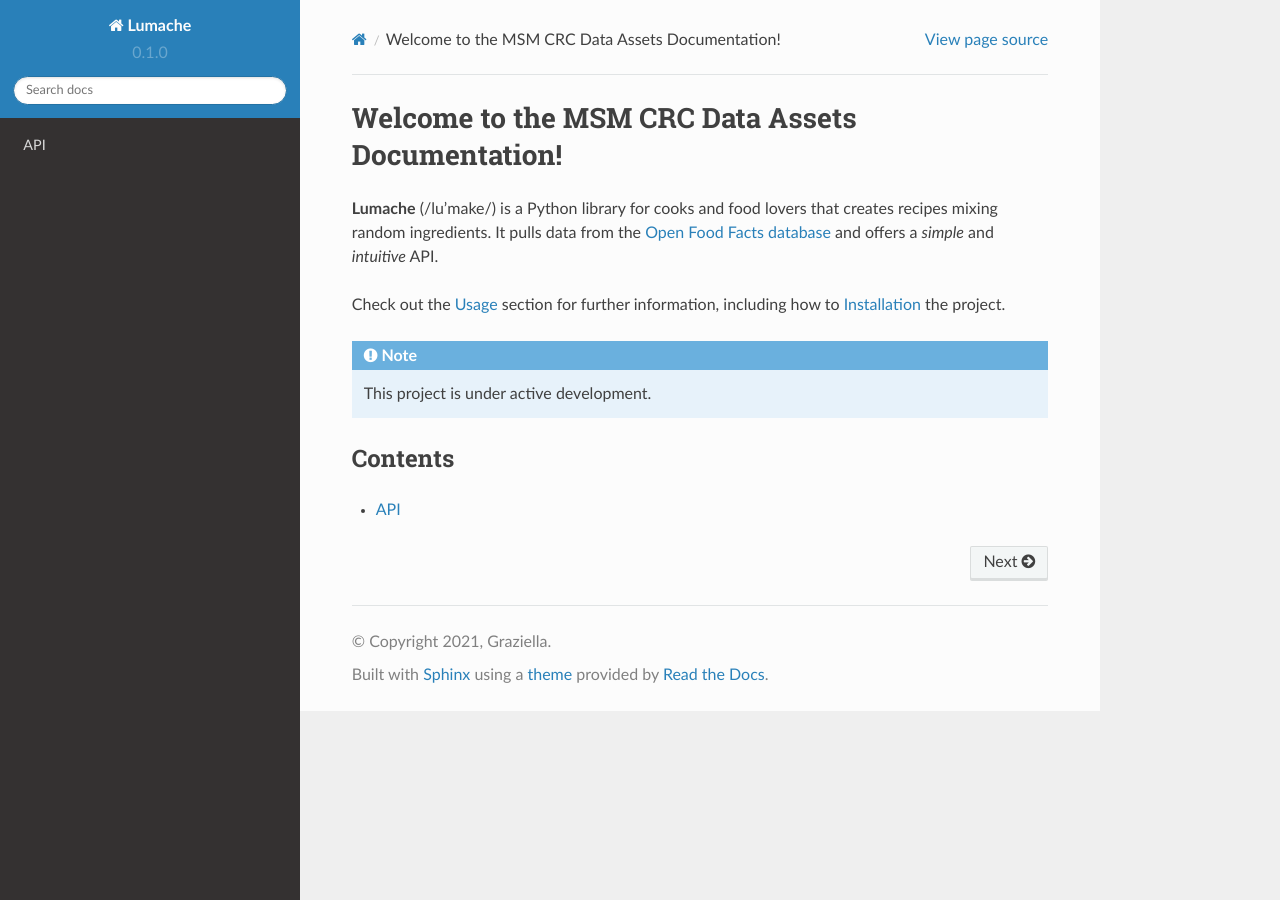
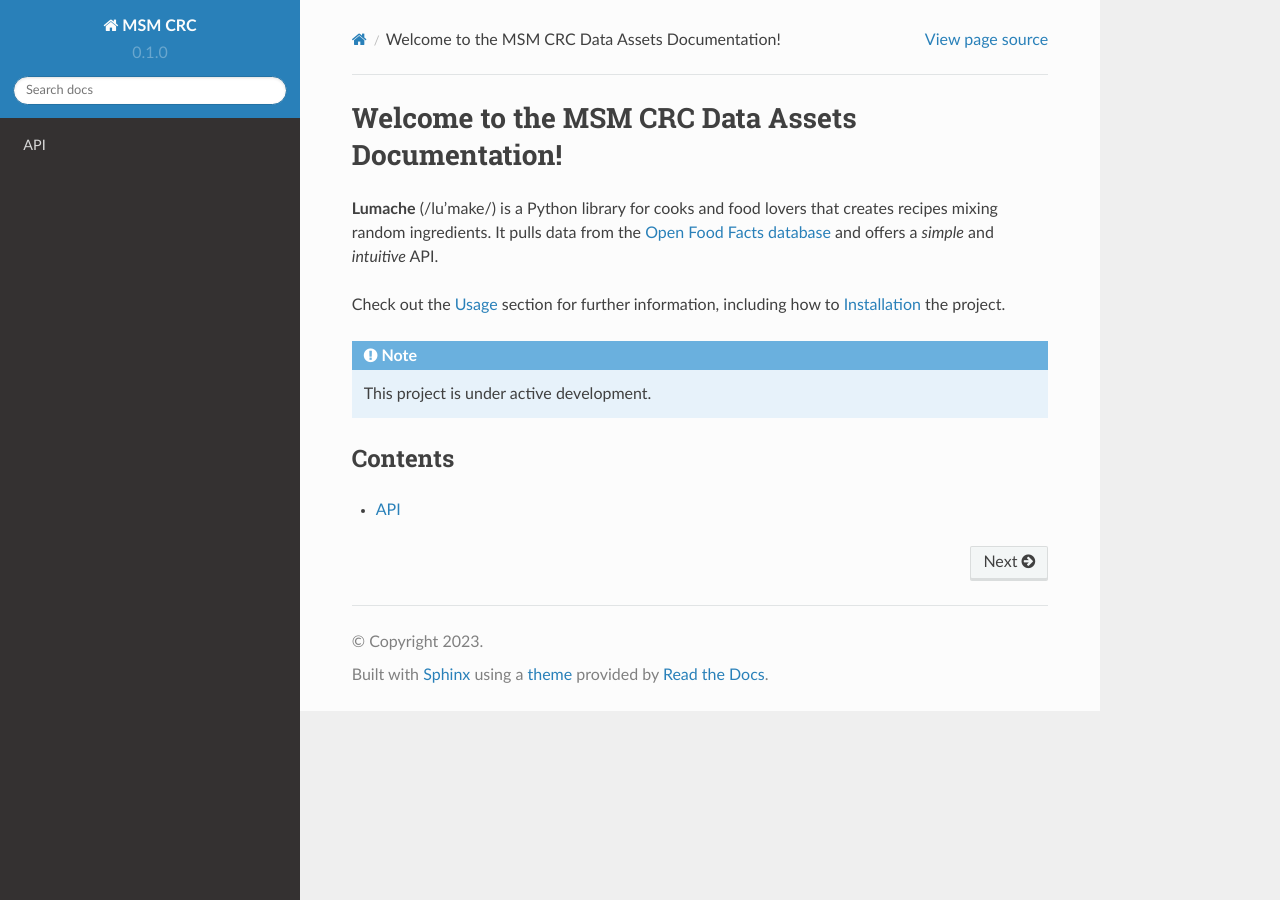
Before and after one commit to myi100/dataassets, a Sphinx documentation site: the page built from docs/source/index.rst, in a window 1280 px wide. Built offline with Sphinx 7.4.7 and the Read the Docs theme 2.0.0, drawn with Linux system fonts in a browser that asks for light colours; pages that are not in the unit, such as notebooks, are missing from menus.

Commit message:
Update conf.py

```diff
--- a/docs/source/conf.py
+++ b/docs/source/conf.py
@@ -2,9 +2,9 @@
 
 # -- Project information
 
-project = 'Lumache'
-copyright = '2021, Graziella'
-author = 'Graziella'
+project = 'MSM CRC'
+copyright = '2023'
+author = 'MYI'
 
 release = '0.1'
 version = '0.1.0'
```
